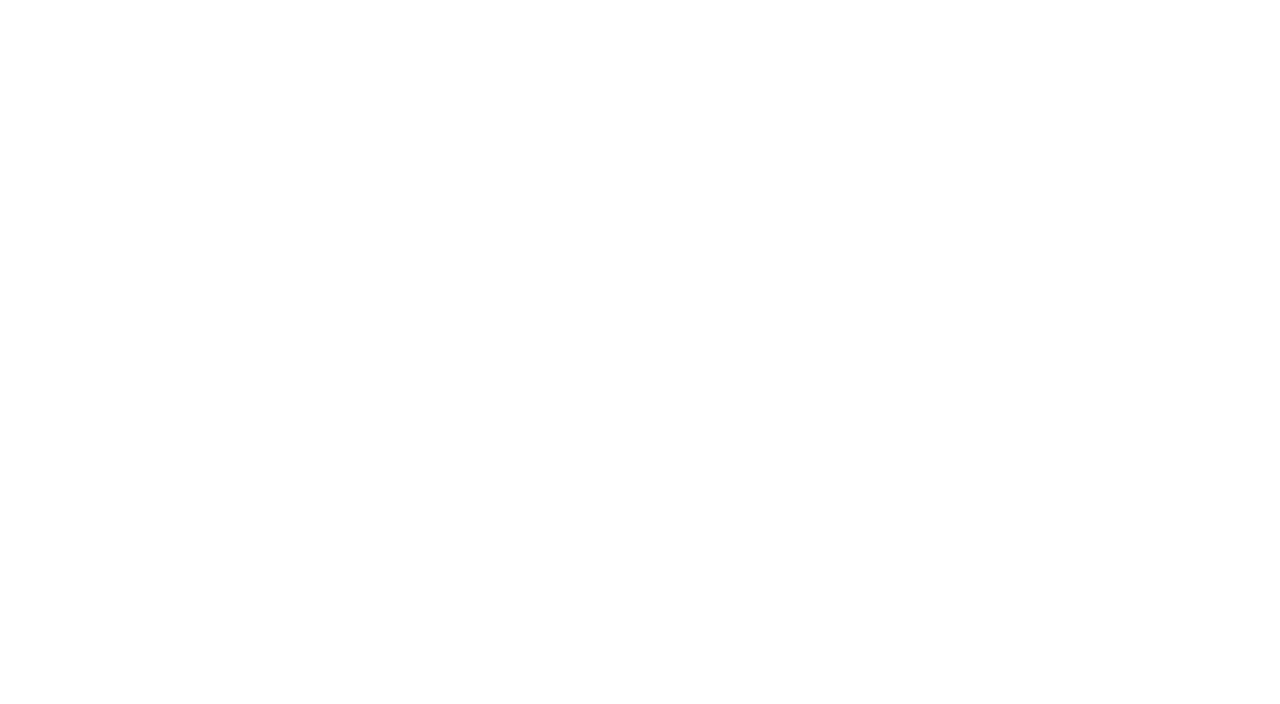
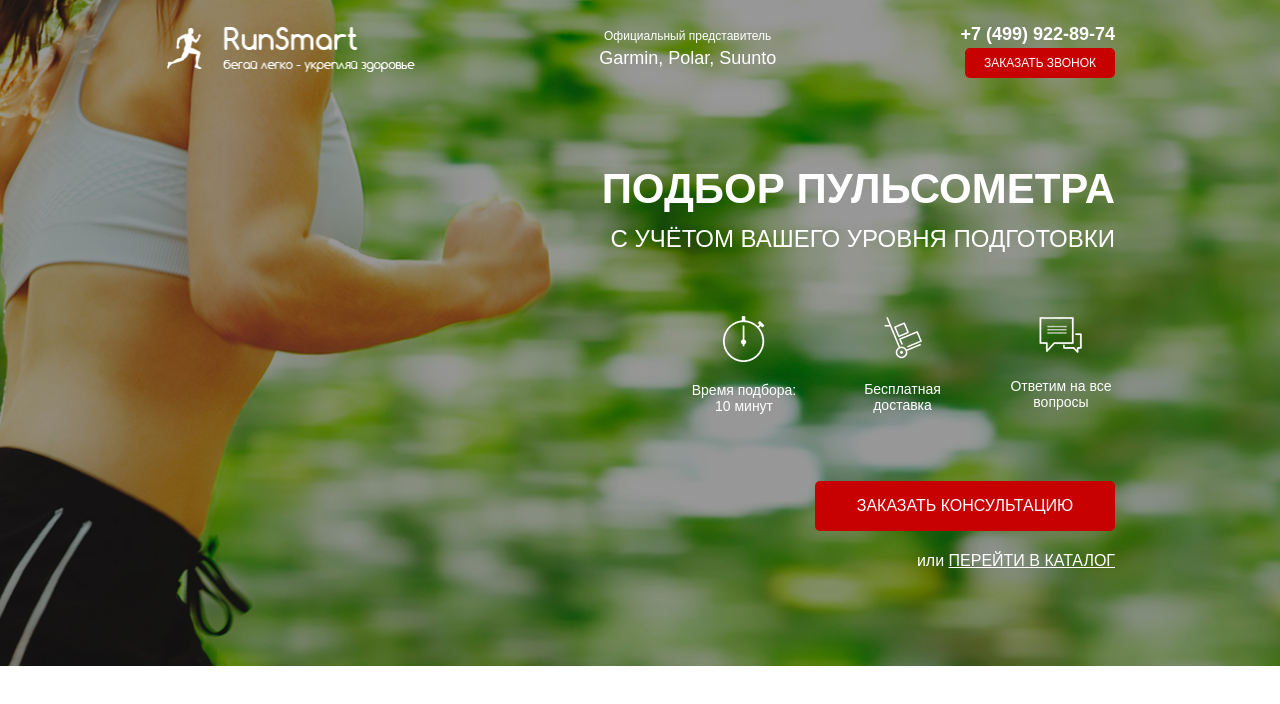
Before and after one commit to serhiodev90/PULS, a website: page src/index.html in a window 1280 px wide. Drawn offline with Linux system fonts and the light colour scheme.

Commit message:
Create Offer

```diff
--- /dev/null
+++ b/gulpfile.js
@@ -0,0 +1,32 @@
+const gulp = require('gulp');
+const browserSync = require('browser-sync');
+const sass = require('gulp-sass');
+const cleanCSS = require('gulp-clean-css');
+const autoprefixer = require('gulp-autoprefixer');
+const rename = require("gulp-rename");
+
+gulp.task('server', function () {
+	browserSync.init({
+		server: {
+			baseDir: "src"
+		}
+	});
+	gulp.watch("src/*.html").on('change', browserSync.reload);
+});
+
+gulp.task('styles', function () {
+	return gulp.src("src/sass/**/*.+(scss|sass)")
+		.pipe(sass({ outputStyle: 'compressed' }).on('error', sass.logError))
+		.pipe(rename({ suffix: '.min', prefix: '' }))
+		.pipe(autoprefixer())
+		.pipe(cleanCSS({ compatibility: 'ie8' }))
+		.pipe(gulp.dest("src/css"))
+		.pipe(browserSync.stream());
+});
+
+gulp.task('watch', function () {
+	gulp.watch("src/sass/**/*.+(scss|sass)", gulp.parallel('styles'));
+	gulp.watch("src/*.html").on("change", browserSync.reload);
+})
+
+gulp.task('default', gulp.parallel('watch', 'server', 'styles'));
--- a/src/index.html
+++ b/src/index.html
@@ -10,6 +10,56 @@
 	<link rel="stylesheet" href="css/style.min.css">
 </head>
 <body>
-
+	<div class="offer">
+		<div class="container">
+			<header class="header">
+				<a href="#" class="header__logo">
+					<img src="icons/logo.png" alt="logo">
+				</a>
+				<div class="header__official">
+					Официальный представитель
+					<span>Garmin, Polar, Suunto</span>
+				</div>
+				<div class="header__contacts">
+					<a href="tel:+74999228974" class="header__phone">
+						+7 (499) 922-89-74
+					</a>
+					<button class="button">заказать звонок</button>
+				</div>
+			</header>
+			<div class="offer__wrapper">
+				<h1 class="offer__header">
+					Подбор пульсометра
+				</h1>
+				<h2 class="offer__subheader">
+					с учётом Вашего уровня подготовки
+				</h2>
+				<div class="offer__icons">
+					<div class="offer__icon">
+						<img src="icons/offer/1.png" alt="timer">
+						Время подбора:
+						10 минут
+					</div>
+					<div class="offer__icon">
+						<img src="icons/offer/2.png" alt="hand-card">
+						Бесплатная
+						доставка
+					</div>
+					<div class="offer__icon">
+						<img src="icons/offer/3.png" alt="massages">
+						Ответим
+						на все вопросы
+					</div>
+				</div>
+				<button class="button button_main">
+					заказать кОНСУЛЬТАЦИЮ
+				</button>
+				<div class="offer__link">
+					или
+					<a href="#">ПЕРЕЙТИ В КАТАЛОГ</a>
+				</div>
+			</div>
+		</div>
+	</div>
 </body>
 </html>
--- /dev/null
+++ b/src/sass/blocks/_buttons.scss
@@ -0,0 +1,18 @@
+.button {
+	width: 150px;
+	height: 30px;
+	border-radius: 5px;
+	background: $main-color;
+	border: none;
+	font-size: 12px;
+	font-weight: 500;
+	text-align: center;
+	color: #ffffff;
+	text-transform: uppercase;
+	&_main {
+		margin-top: 67px;
+		width: 300px;
+		height: 50px;
+		font-size: 16px;
+	}
+}
--- /dev/null
+++ b/src/sass/blocks/_header.scss
@@ -0,0 +1,37 @@
+.header {
+	display: flex;
+	justify-content: space-between;
+	align-items: center;
+	&__logo {
+		width: 250px;
+		img {
+			width: 100%;
+		}
+	}
+	&__official {
+		font-size: 12px;
+		font-weight: 500;
+		text-align: center;
+		color: #ffffff;
+		span {
+			display: block;
+			font-size: 18px;
+		}
+	}
+	&__phone {
+		display: block;
+		font-size: 18px;
+		font-weight: 700;
+		text-align: right;
+		color: #ffffff;
+		&:hover {
+			color: #fff;
+			text-decoration: none;
+		}
+	}
+	&__contacts {
+		display: flex;
+		flex-direction: column;
+		align-items: flex-end;
+	}
+}
--- /dev/null
+++ b/src/sass/blocks/_offer.scss
@@ -0,0 +1,60 @@
+.offer {
+	min-height: 650px;
+	padding: 21px 0px 93px;
+	background: url(../../img/bg1.jpg) center (center/cover) no-repeat;
+	&__wrapper {
+		display: flex;
+		flex-direction: column;
+		align-items: flex-end;
+		margin-top: 90px;
+	}
+	&__header {
+		font-size: 42px;
+		line-height: 42px;
+		font-weight: 700;
+		text-align: right;
+		color: #ffffff;
+		text-transform: uppercase;
+		margin-bottom: 0;
+	}
+	&__subheader {
+		font-size: 24px;
+		line-height: 24px;
+		font-weight: 500;
+		text-align: right;
+		color: #ffffff;
+		text-transform: uppercase;
+		margin: 17px 0 0;
+
+	}
+	&__icons {
+		margin-top: 65px;
+		width: 425px;
+		display: flex;
+		justify-content: space-between;
+	}
+	&__icon {
+		width: 108px;
+		text-align: center;
+		font-size: 14px;
+		line-height: normal;
+  		font-weight: 500;
+  		color: #ffffff;
+		img {
+			display: block;
+			margin: 0 auto 20px;
+		}
+	}
+	&__link {
+		font-size: 16px;
+		font-weight: 500;
+		text-align: right;
+		color: #ffffff;
+		margin-top: 18px;
+		a {
+			color: #ffffff;
+			text-decoration: underline;
+			text-transform: uppercase;
+		}
+	}
+}
--- a/src/sass/style.scss
+++ b/src/sass/style.scss
@@ -1,4 +1,14 @@
 @import 'base/variables';
+
 * {
 	font-family: 'Museo Sans Cyrl', sans-serif;
 }
+
+.container {
+	max-width: 950px;
+	margin: 0 auto;
+}
+
+@import 'blocks/offer';
+@import 'blocks/header';
+@import 'blocks/buttons';
```
Also changed, not shown: package.json (added, +26 -0 lines), src/css/style.min.css, src/icons/logo.png (renamed from src/icons/лого.png), src/icons/social/facebook.png (renamed from src/icons/social/1445543338_social-facebook.png), src/icons/social/instagram.png (renamed from src/icons/social/1445543373_38-instagram.png), src/icons/social/pinterest.png (renamed from src/icons/social/1445543405_33-pinterest.png), 3 other files.
